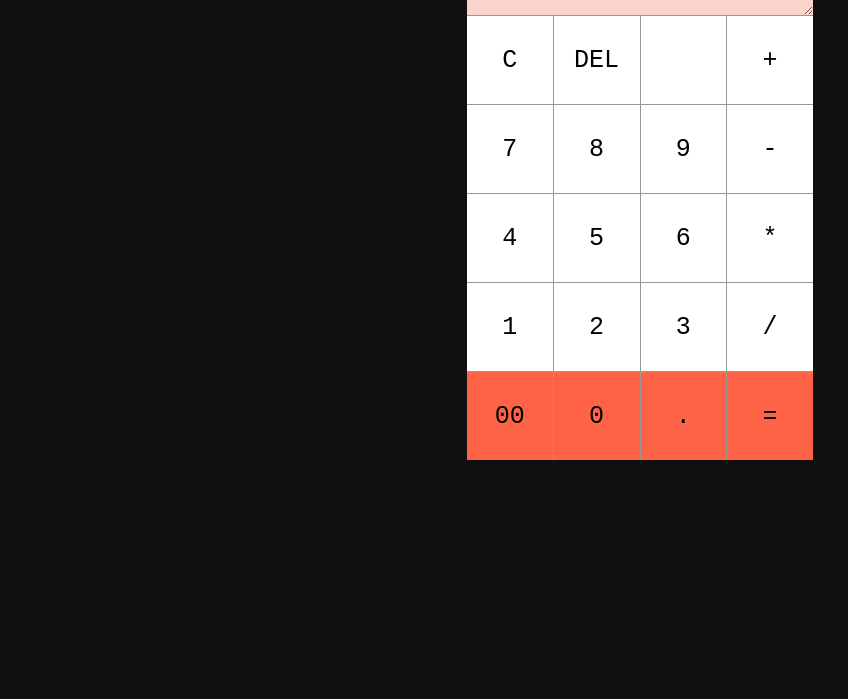
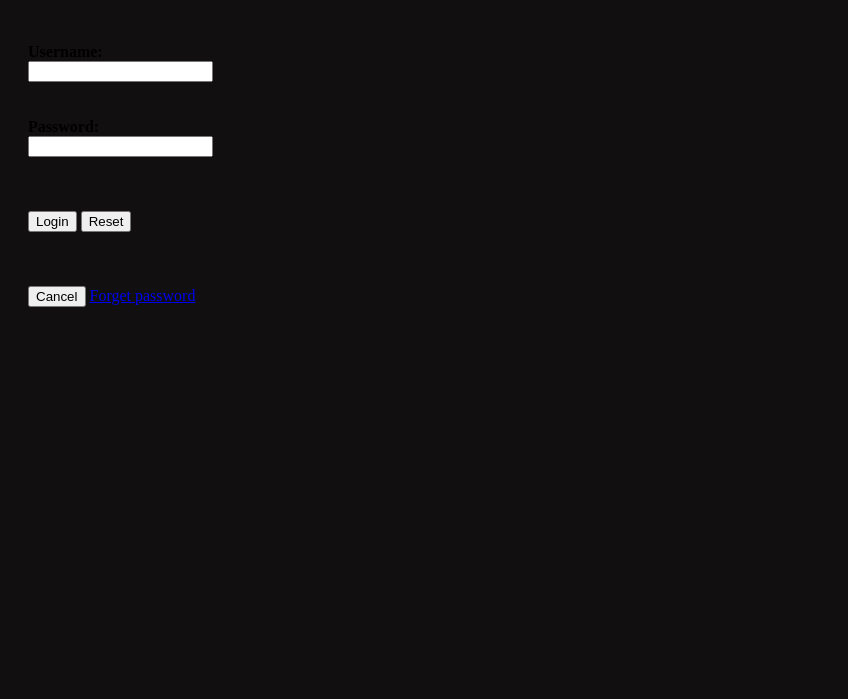
Before and after one commit to Nasim6337/login-Page, a plain HTML site: page index.html in a window 1280 px wide. Shown: the part 101-800 px from the top of the page, without its empty margins (0-848 px from the left). Drawn offline with Linux system fonts and the light colour scheme.

Commit message:
Update index.html

```diff
--- a/index.html
+++ b/index.html
@@ -5,33 +5,34 @@
     <meta name="viewport" content="width=device-width, initial-scale=1.0">
     <title>Document</title>
     <link rel="stylesheet" href="style.css">
+
 </head>
 <body>
-    <div class = "grid-container">
-        <div class = "calculator-grid ">
-          <textarea type="text" id = "inputtext" placeholder="0"></textarea>
-            <button>C</button>
-            <button>DEL</button>
-            <button></button>
-            <button>+</button>
-            <button>7</button>
-            <button>8</button>
-            <button>9</button>
-            <button>-</button>
-            <button>4</button>
-            <button>5</button>
-            <button>6</button>
-            <button>*</button>
-            <button>1</button>
-            <button>2</button>
-            <button>3</button>
-            <button>/</button>
-            <button>00</button>
-            <button>0</button>
-            <button>.</button>
-            <button>=</button>
-        </div>
-    </div>
-    <script src="script.js"></script>
+   <div class="section">
+<span></span><span></span><span></span><span></span><span></span><span></span><span></span><span></span><span></span><span></span><span></span><span></span><span></span><span></span><span></span><span></span><span></span><span></span><span></span><span></span><span></span><span></span><span></span><span></span><span></span><span></span>
+    <span></span><span></span><span></span><span></span><span></span><span></span><span></span><span></span><span></span><span></span><span></span><span></span><span></span><span></span><span></span><span></span><span></span><span></span><span></span><span></span><span></span><span></span><span></span><span></span><span></span><span></span><span></span><span></span><span></span><span></span><span></span><span></span><span></span><span></span><span></span><span></span><span></span><span></span><span></span><span></span><span></span><span></span><span></span><span></span><span></span><span></span><span></span><span></span><span></span><span></span><span></span><span></span><span></span><span></span><span></span><span></span><span></span><span></span><span></span><span></span><span></span><span></span><span></span><span></span><span></span><span></span><span></span><span></span><span></span><span></span><span></span><span></span><span></span><span></span><span></span><span></span><span></span><span></span><span></span><span></span><span></span><span></span><span></span><span></span><span></span><span></span><span></span><span></span><span></span><span></span><span></span><span></span><span></span><span></span><span></span><span></span><span></span><span></span><span></span><span></span>
+   </div>
+
+   <div class="container" >
+
+    <h1 style="text-align: center;">Login Page</h1><br><br>
+
+   <b> <label for="username">Username:</label></b><br>
+    <input type="text" id="username" name="uname" maxlength="30" required><br><br>
+
+    <br>
+    <b><label for="passcode">Password:</label></b><br>
+    <input type="password" id="passcode" name="pcode" maxlength="10" required><br><br><br><br>
+   <div class="button">
+    <button type="submit" id="submit" onclick="alert('form submitted')">Login</button>
+    <button type="reset" id="reset" onclick="alert('form reset')">Reset</button>
+   </div><br><br><br>
+   <div class="forget">
+    <button type="button">Cancel</button>
+    <a href="#" target="_blank">Forget password</a>
+   </div>
+   </div>
+
+
 </body>
 </html>
```
